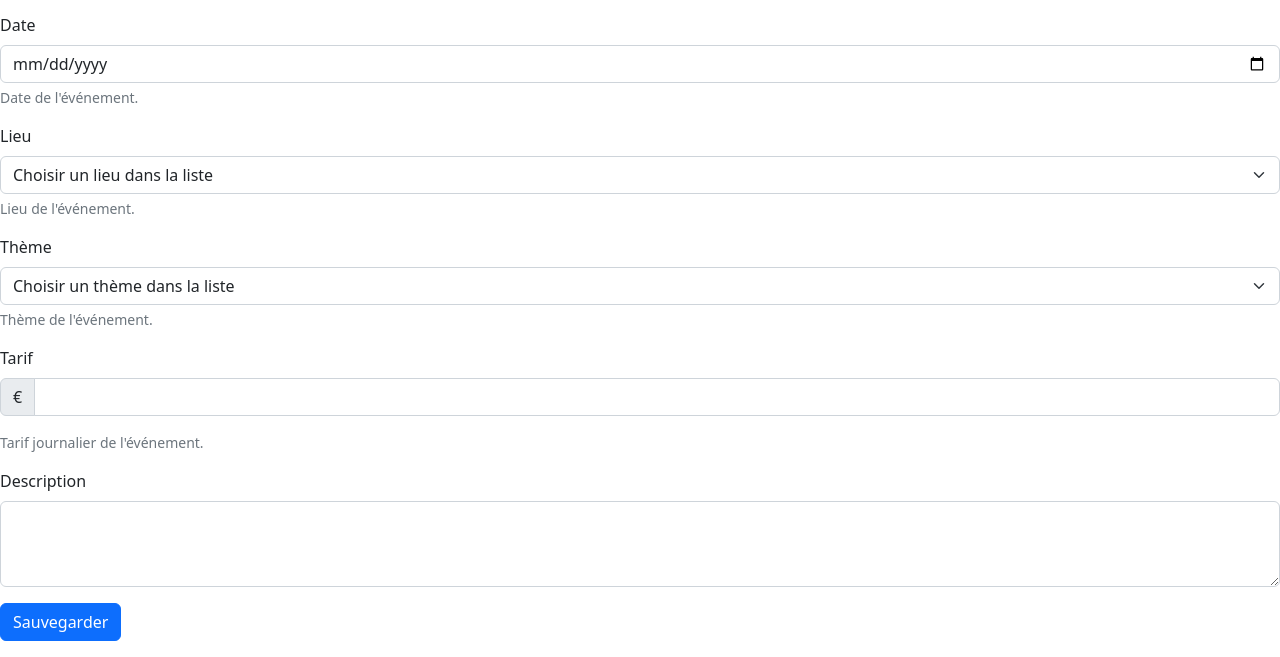
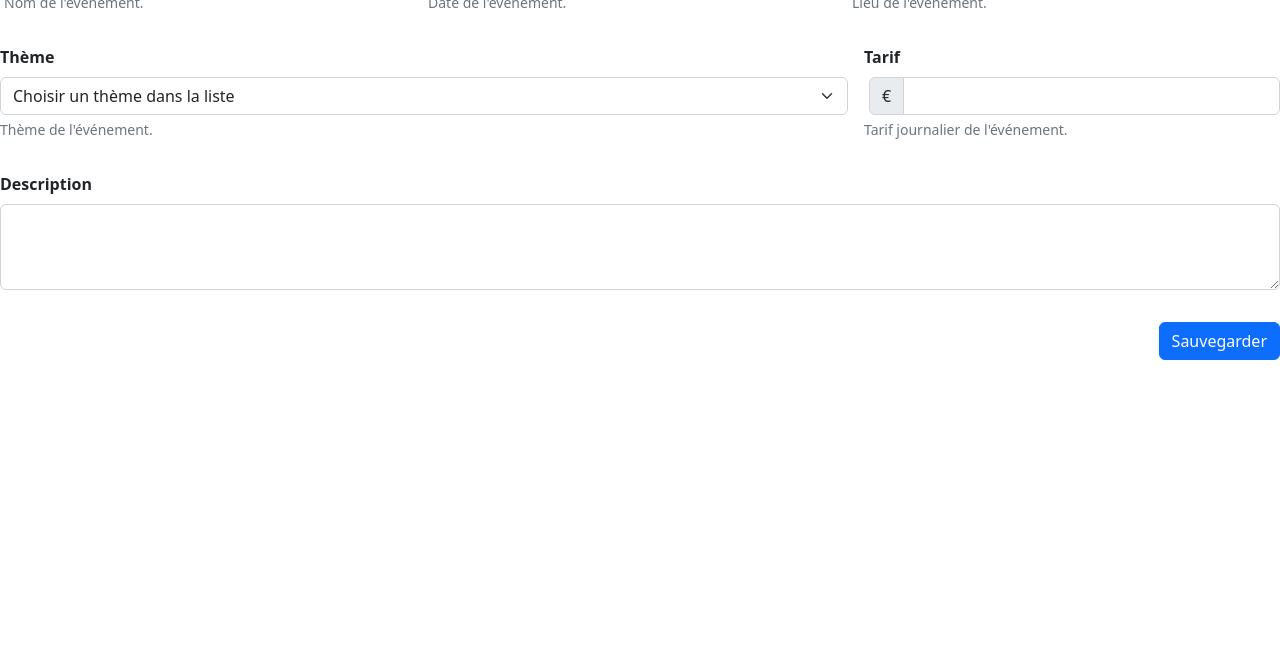
Before and after one commit to LaurineDaSilva/evenparadise, a plain HTML site: page index.html in a window 1280 px wide. Shown: the part 194-851 px from the top of the page. After the commit the page ends 800 px from the top, so only its background shows below. Drawn offline with nearby package versions, Linux system fonts and the light colour scheme.

Commit message:
styled HTML into columns and rows (grid)

```diff
--- a/index.html
+++ b/index.html
@@ -5,6 +5,7 @@
     <meta name="viewport" content="width=device-width, initial-scale=1.0">
     <title>EventParadise</title>
     <link href="https://cdn.jsdelivr.net/npm/bootstrap@5.2.3/dist/css/bootstrap.min.css" rel="stylesheet" integrity="sha384-rbsA2VBKQhggwzxH7pPCaAqO46MgnOM80zW1RWuH61DGLwZJEdK2Kadq2F9CUG65" crossorigin="anonymous">
+    <link rel="stylesheet" href="style.css">
     <script src="https://cdn.jsdelivr.net/npm/bootstrap@5.2.3/dist/js/bootstrap.bundle.min.js" integrity="sha384-kenU1KFdBIe4zVF0s0G1M5b4hcpxyD9F7jL+jjXkk+Q2h455rYXK/7HAuoJl+0I4" crossorigin="anonymous" defer></script>
 </head>
 
@@ -18,22 +19,21 @@
 
     <main>
         <h1>Créer un événement</h1>
-        <form>
-            <div class="mb-3">
-
-                <div>
+        <form class="row g-3">
+                <div class="row">
+                    <div class="col-md-4">
                         <label for="name" class="form-label">Nom</label>
                         <input type="text" class="form-control" id="name" required>
                         <p class="form-text">Nom de l'événement.</p>
                     </div>
 
-                <div>
+                    <div class="col-md-4">
                         <label for="date" class="form-label">Date</label>
                         <input type="date" class="form-control" id="date" required>
                         <p class="form-text">Date de l'événement.</p>
                     </div>
 
-                <div>
+                    <div class="col-md-4">
                         <label for="location" class="form-label">Lieu</label>
                         <select class="form-select" id="location" required>
                             <option selected>Choisir un lieu dans la liste</option>
@@ -43,12 +43,10 @@
                         </select>
                         <p class="form-text">Lieu de l'événement.</p>
                     </div>
-
                 </div>
 
-            <div class="mb-3">
 
-                <div>
+                <div class="col-md-8">
                     <label for="theme" class="form-label">Thème</label>
                     <select class="form-select" id="theme" required>
                         <option selected>Choisir un thème dans la liste</option>
@@ -59,9 +57,9 @@
                     <p class="form-text">Thème de l'événement.</p>
                 </div>
 
-                <div>
+                <div class="col-md-4">
                     <label for="rate" class="form-label">Tarif</label>
-                    <div class="input-group mb-3">
+                    <div class="input-group">
                         <span class="input-group-text">€</span>
                         <input type="text" class="form-control" id="rate" required>
                     </div>
@@ -69,15 +67,13 @@
                 </div>
 
 
-            </div>
-
             <div class="mb-3">
                 <label for="description" class="form-label">Description</label>
                 <textarea class="form-control" id="description" rows="3" required></textarea>
 
             </div>
 
-            <div class="col-12">
+            <div class="d-grid gap-2 d-md-flex justify-content-md-end">
                 <button class="btn btn-primary" type="submit">Sauvegarder</button>
               </div>
 
--- /dev/null
+++ b/style.css
@@ -0,0 +1,18 @@
+span {
+    margin-left: 5px;
+}
+
+h1 {
+    margin: 10px;
+}
+
+form {
+    margin: 10px;
+    padding-top: 20px;
+}
+
+
+
+.form-label {
+    font-weight:600;
+}
```
Lines whose indentation alone changed are shown as unchanged.
